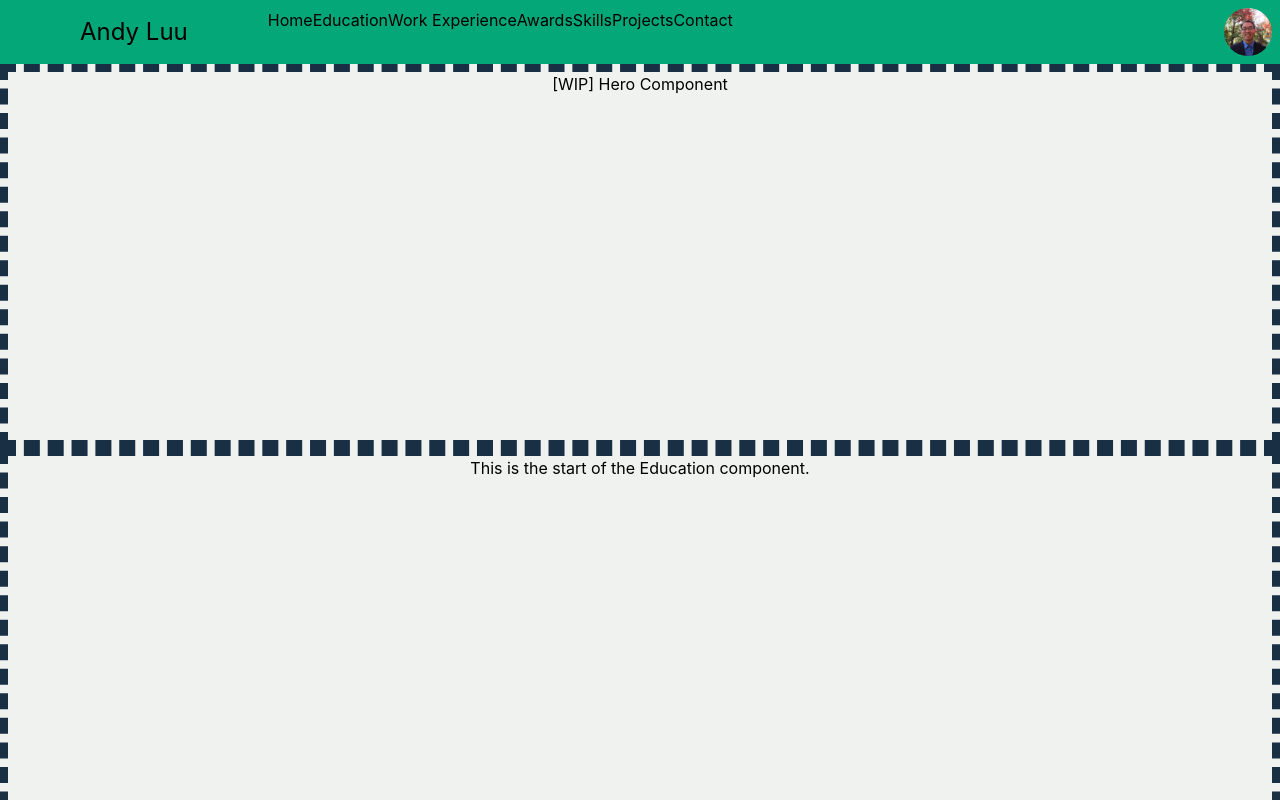
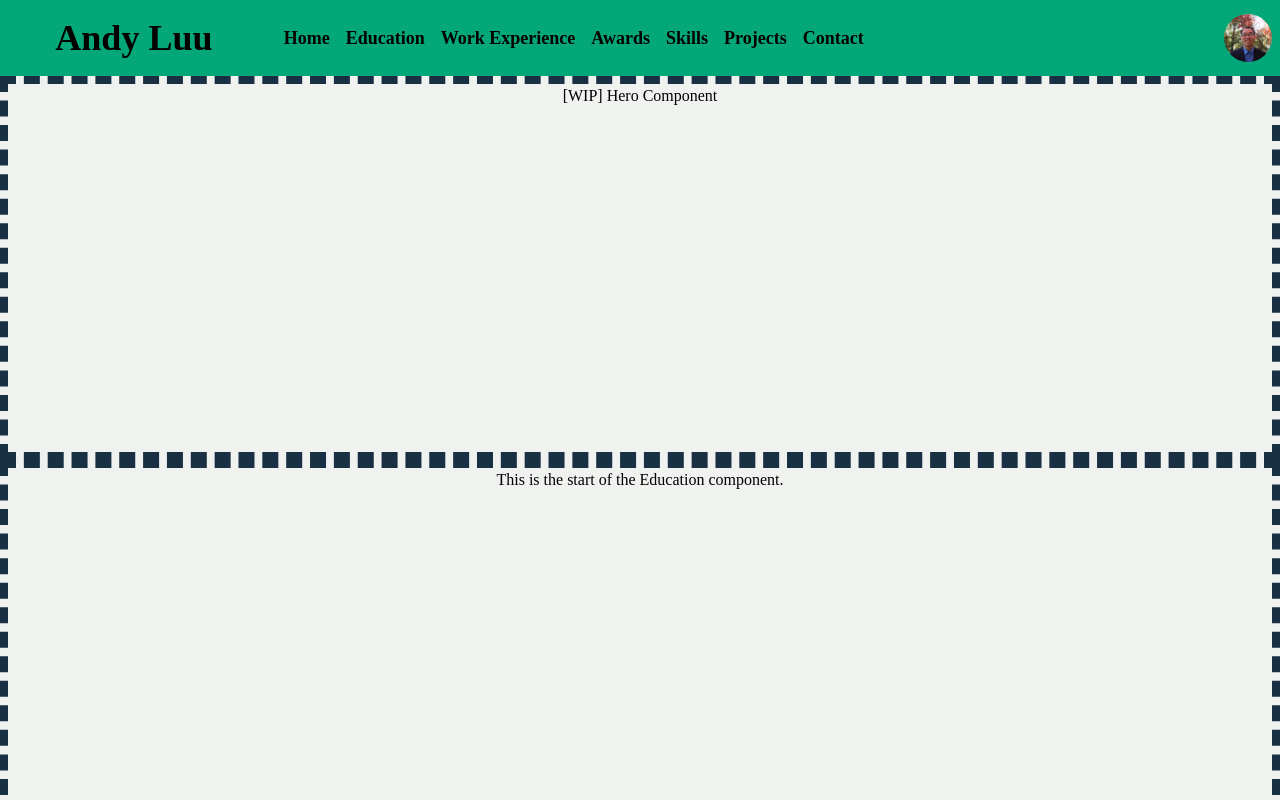
Before and after one commit to andy1uu/andy1uu.github.io, a React (Create React App) app: page / in a window 1280 px wide. Shown: the top 800 px of the page. Built offline with nearby package versions, Linux system fonts and the light colour scheme.

Commit message:
finished header for mobile styling Al-13 #time 2h

```diff
--- a/src/components/Header.tsx
+++ b/src/components/Header.tsx
@@ -24,11 +24,11 @@ const Header = (props: headerProps) => {
 
   // Generating all the nav links
   const links = headerLinks.map((link) => (
-    <div className="Header-link" onClick={ToggleNav} key={link.label}>
-      <a href={link.url}>
+    <a href={link.url} onClick={ToggleNav} key={link.label}>
+      <div className="Header-Link text-lg font-semibold w-full pt-4 pb-4 pl-4 hover:bg-brand-tertiary hover:border-2 hover:rounded-xl">
         {link.label}
-      </a>
-    </div>
+      </div>
+    </a>
   ));
 
   return (
@@ -37,19 +37,16 @@ const Header = (props: headerProps) => {
       pr-2 py-2 md:flex-nowrap">
         <div className="Header-Nav order-1 w-1/4 mt-auto mb-auto pl-4 md:hidden"
         onClick={ToggleNav}>
-            <div className="Header-NavSegment w-10 h-1 bg-brand-secondary
-            rounded"></div>
-            <div className="Header-NavSegment w-10 h-1 bg-brand-secondary
-            rounded mt-1.5 mb-1.5"></div>
-            <div className="Header-NavSegment w-10 h-1 bg-brand-secondary
-            rounded"></div>
+            <div className={"Header-NavSegment w-10 h-1 bg-brand-secondary rounded " + (isNavActive ? "ease duration-300 transform rotate-45 translate-y-3" : "duration-300")}></div>
+            <div className={"Header-NavSegment w-10 h-1 bg-brand-secondary rounded mt-2 mb-2 " + (isNavActive ? "ease duration-300 transform opacity-0" : "duration-300")}></div>
+            <div className={"Header-NavSegment w-10 h-1 bg-brand-secondary rounded "+ (isNavActive ? "ease duration-300 transform -rotate-45 -translate-y-3" : "duration-300")}></div>
         </div>
         <div className="Header-Logo order-2 w-1/2 text-center mt-auto
-        mb-auto text-2xl  md:order-1 md:w-1/3">
+        mb-auto text-4xl font-extrabold md:order-1 md:w-1/3">
             Andy Luu
         </div>
         <div className={"Header-Links order-4 w-full md:flex md:order-2 " +
-        (isNavActive ? "ml-0 mt-12 absolute bg-brand-primary" : "hidden")}>
+        (isNavActive ? "ml-0 mt-14 absolute bg-brand-primary border-4 border-brand-primary rounded-b-xl" : "hidden")}>
           {links}
         </div>
         <div className="Header-ImageContainer order-3 w-1/4 mt-auto mb-auto">
--- a/src/styles/index.css
+++ b/src/styles/index.css
@@ -1,17 +1,8 @@
 @tailwind base;
 @tailwind components;
 @tailwind utilities;
+@import url("https://fonts.googleapis.com/css2?family=Comfortaa&display=swap");
 
-body {
-  margin: 0;
-  font-family: -apple-system, BlinkMacSystemFont, "Segoe UI", "Roboto", "Oxygen",
-    "Ubuntu", "Cantarell", "Fira Sans", "Droid Sans", "Helvetica Neue",
-    sans-serif;
-  -webkit-font-smoothing: antialiased;
-  -moz-osx-font-smoothing: grayscale;
+body{
+  font-family: "Comfortaa";
 }
-
-code {
-  font-family: source-code-pro, Menlo, Monaco, Consolas, "Courier New",
-    monospace;
-}
```
